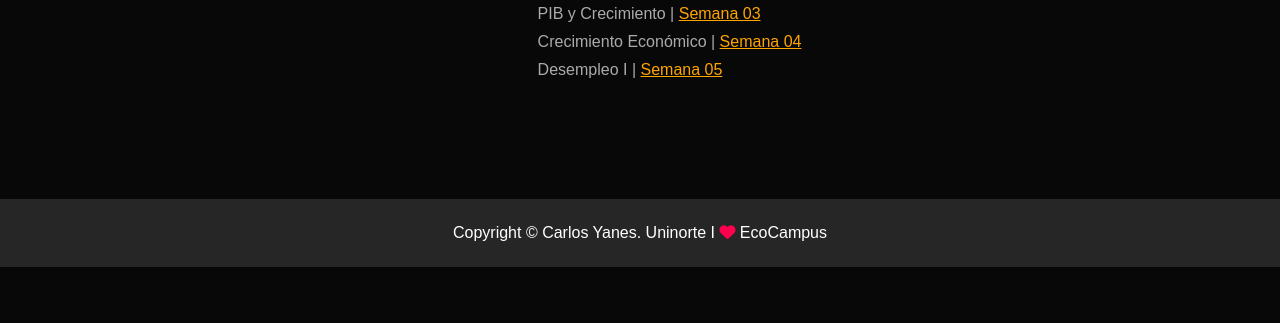
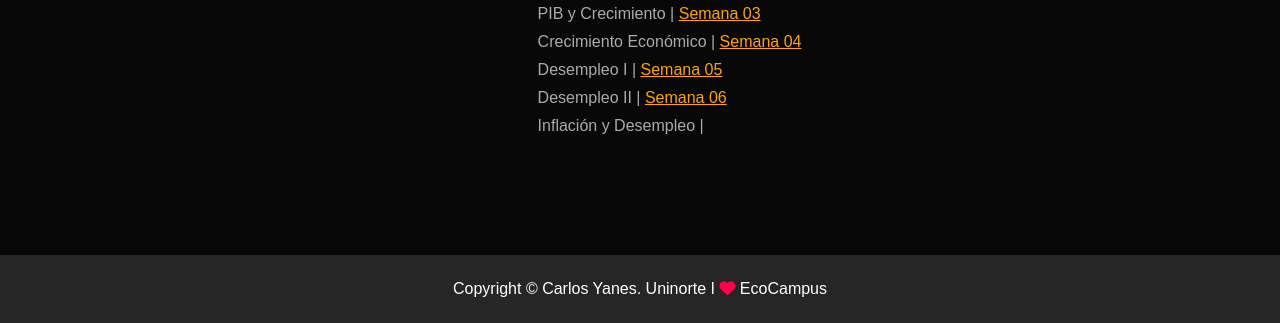
Before and after one commit to keynes37/Portfolio, a plain HTML site: page Macroeconomia.html in a window 1280 px wide. Shown: the part 691-1014 px from the top of the page. Before the commit the page ends 958 px from the top, so only its background shows below. Drawn offline with Linux system fonts and the light colour scheme.

Commit message:
Quaotate

```diff
--- a/Macroeconomia.html
+++ b/Macroeconomia.html
@@ -63,6 +63,8 @@
                             <li>PIB y Crecimiento | <a href="https://raw.githack.com/keynes37/Pmacroeconomics/main/Class03.html">Semana 03</a></li>
                             <li>Crecimiento Económico | <a href="https://raw.githack.com/keynes37/Pmacroeconomics/main/Class04.html">Semana 04</a></li>
                             <li>Desempleo I | <a href="https://raw.githack.com/keynes37/Pmacroeconomics/main/Class05.html">Semana 05</a></li>
+                            <li>Desempleo II | <a href="https://raw.githack.com/keynes37/Pmacroeconomics/main/Class06.html">Semana 06</a></li>
+                            <li>Inflación y Desempleo | </li>
                         </ul>
                     </div>
                     <div class="tab-contents" id="complementos">
```
